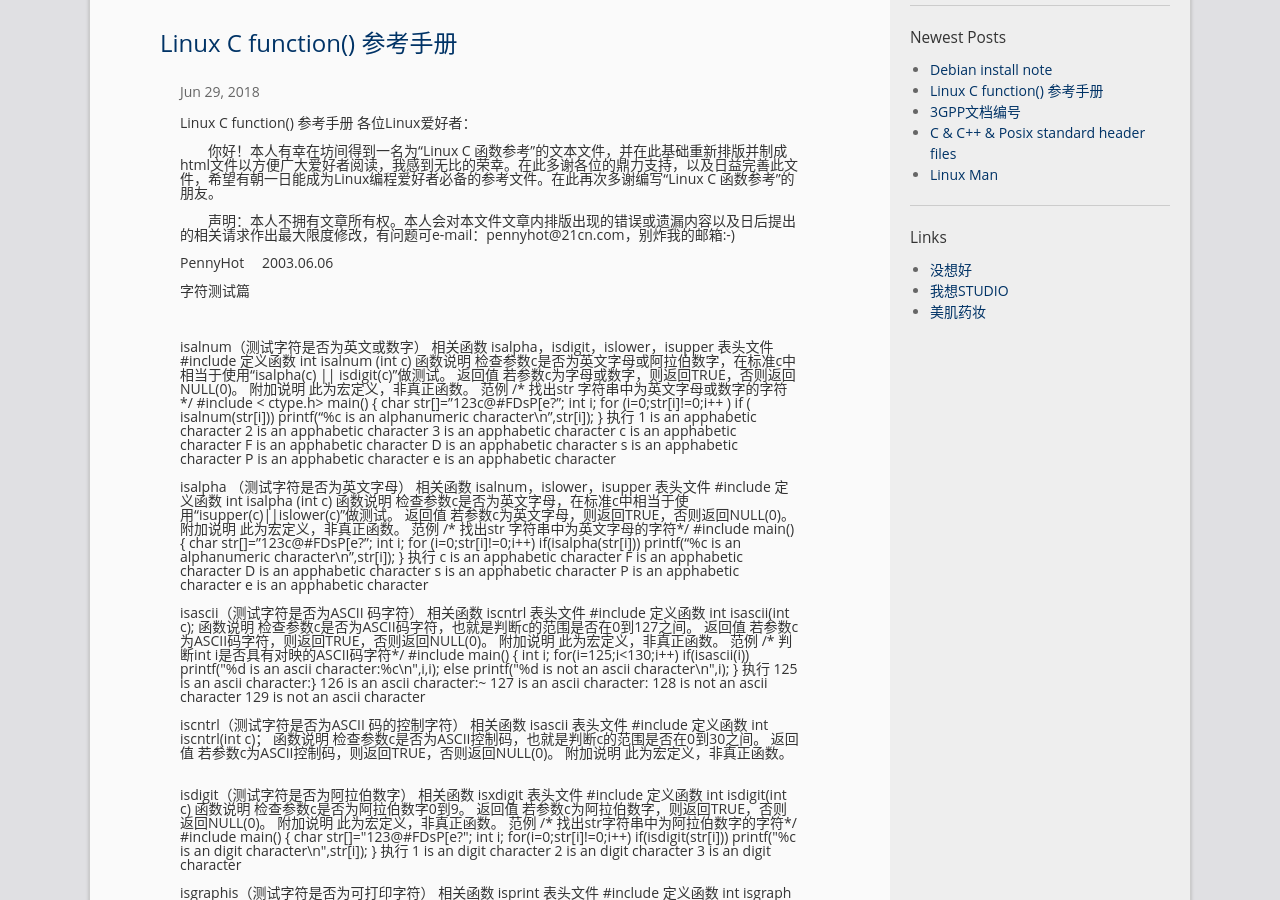
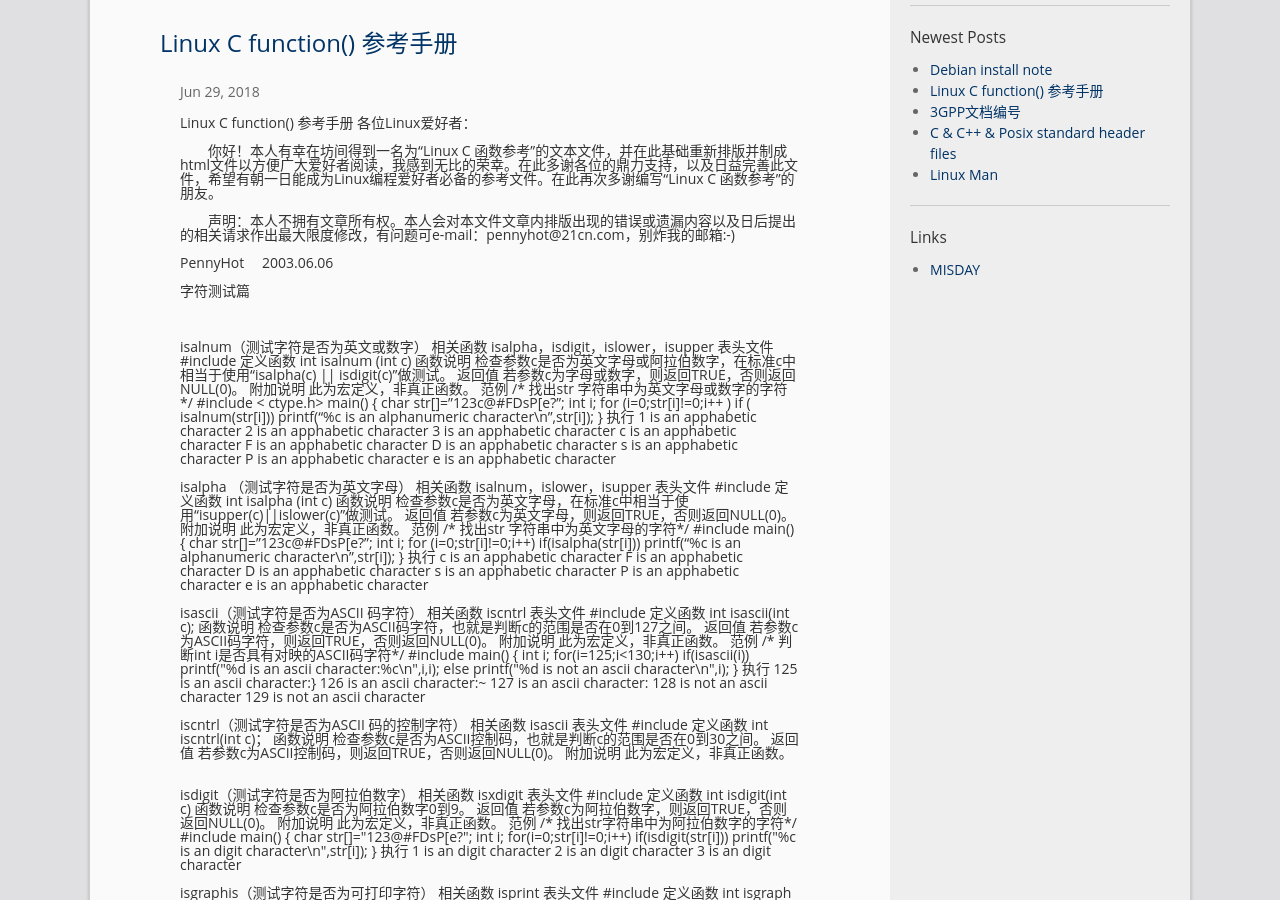
Before and after one commit to suseme/misday, a Jekyll site: the page built from index.html, in a window 1280 px wide and 900 px high, scrolled down 484 px. Built offline with Jekyll 4.4.1, drawn with Linux system fonts in a browser that asks for light colours; the list of posts is cut into pages by our own code.

Commit message:
Update friends.json

```diff
--- a/_data/friends.json
+++ b/_data/friends.json
@@ -1,5 +1,3 @@
 [
-    {title: "没想好", href: "http://www.meixianghao.com"},
-    {title: "我想STUDIO", href: "https://whomissu.taobao.com"},
-    {title: "美肌药妆", href: "https://shop120814648.taobao.com"}
+    {title: "MISDAY", href: "http://www.misday.com"}
 ]
```
